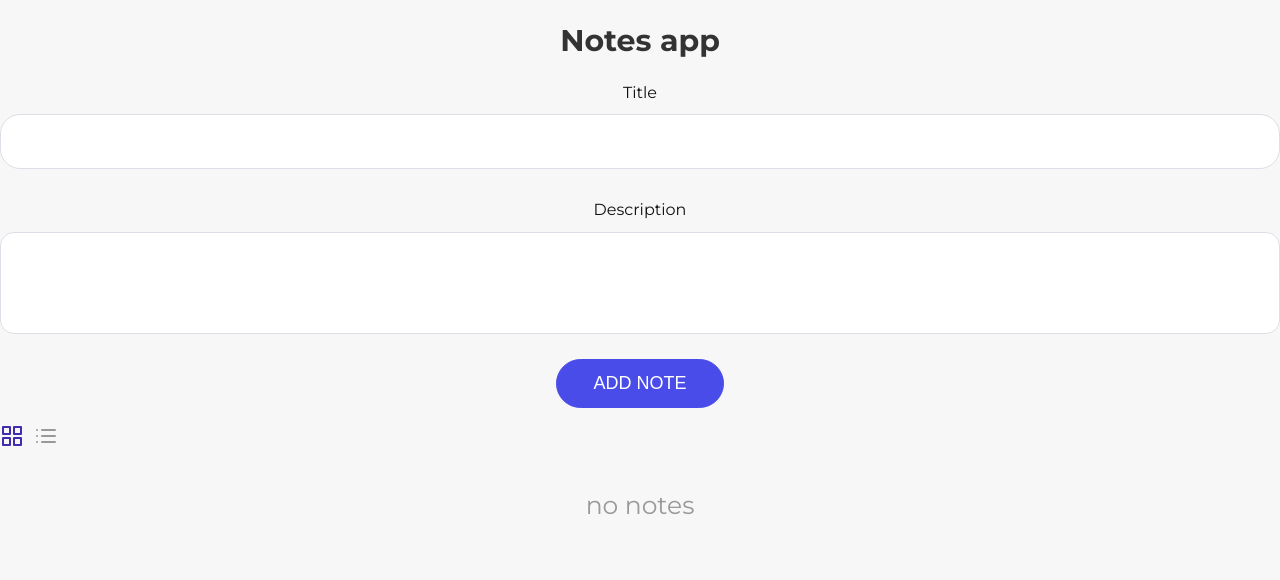
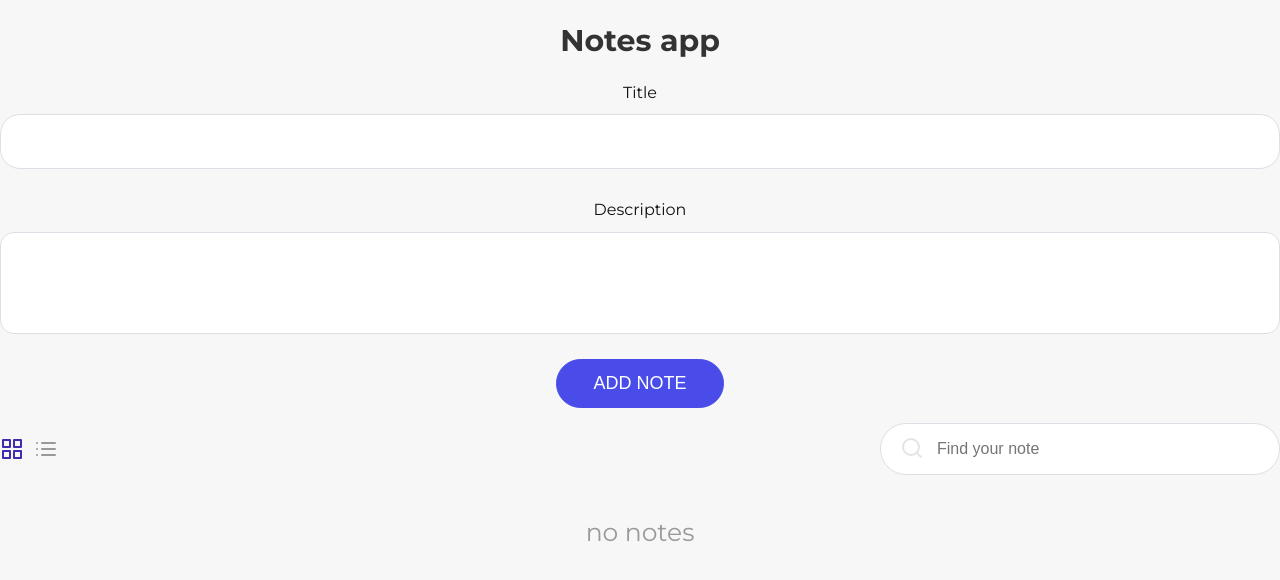
Before and after one commit to antmedwedew/vue-notes, a Vue app: page / in a window 1280 px wide. Shown: the top 580 px of the page. Built offline with nearby package versions, Linux system fonts and the light colour scheme.

Commit message:
add component and functional search notes, clear scss

```diff
--- a/src/App.vue
+++ b/src/App.vue
@@ -9,12 +9,19 @@
 
           <NewNote :note="note" @addNote="addNote" />
 
-          <div class="icons-toggle">
-            <IconColumn :class="{ active: grid }" @click="grid = true" />
-            <IconGrid :class="{ active: !grid }" @click="grid = false" />
+          <div class="notes-controls">
+            <div class="notes-controls__icons">
+              <IconColumn :class="{ active: grid }" @click="grid = true" />
+              <IconGrid :class="{ active: !grid }" @click="grid = false" />
+            </div>
+            <Search
+              :value="search"
+              placeholder="Find your note"
+              @search="search = $event"
+            />
           </div>
 
-          <Notes :notes="notes" @remove="removeNote" :grid="grid" />
+          <Notes :notes="notesFilter" @remove="removeNote" :grid="grid" />
         </div>
       </section>
     </div>
@@ -25,6 +32,7 @@
 import Message from "@/components/Message.vue";
 import NewNote from "@/components/NewNote.vue";
 import Notes from "@/components/Notes.vue";
+import Search from "@/components/Search.vue";
 
 import IconColumn from "@/assets/svg/column.svg";
 import IconGrid from "@/assets/svg/grid.svg";
@@ -34,6 +42,7 @@
     Message,
     NewNote,
     Notes,
+    Search,
 
     IconColumn,
     IconGrid,
@@ -41,6 +50,7 @@
   data() {
     return {
       title: "Notes app",
+      search: "",
       message: null,
       grid: true,
       notes: [],
@@ -49,6 +59,23 @@
         description: "",
       },
     };
+  },
+  computed: {
+    notesFilter() {
+      let array = this.notes;
+      let search = this.search;
+
+      if (!search) return array;
+      // small
+      search = search.trim().toLowerCase();
+      // filter
+      array = array.filter((item) => {
+        if (item.title.toLowerCase().indexOf(search) !== -1) {
+          return item;
+        }
+      });
+      return array;
+    },
   },
   methods: {
     addNote() {
@@ -81,7 +108,10 @@
 .title {
   text-align: center;
 }
-.icons-toggle {
+.notes-controls {
+  display: flex;
+  justify-content: space-between;
+  align-items: center;
   margin-top: 15px;
 
   svg {
--- a/src/assets/scss/common.scss
+++ b/src/assets/scss/common.scss
@@ -4,11 +4,5 @@
 @import "common/title";
 // Контролы
 @import "common/controls";
-// Линки
-@import "common/link";
 // Кнопки
 @import "common/buttons";
-// Меню
-@import "common/navbar";
-// Таблица
-@import "common/table";
--- a/src/assets/scss/common/link.scss
+++ /dev/null
@@ -1,17 +0,0 @@
-.link {
-  cursor: pointer;
-  border-bottom: 1px solid #9aa4d6;
-  color: #4343aa;
-  &.linkWhite {
-    border-bottom: 1px solid #ffffff;
-    color: #ffffff;
-  }
-  &.linkFalse {
-    border-bottom: 1px solid #b53f3f;
-    color: #b53f3f;
-  }
-  &.linkTrue {
-    border-bottom: 1px solid #7bd782;
-    color: #7bd782;
-  }
-}
--- a/src/assets/scss/common/navbar.scss
+++ /dev/null
@@ -1,42 +0,0 @@
-.navbar {
-  position: fixed;
-  top: 0;
-  left: 0;
-  right: 0;
-  z-index: 99;
-  padding: 20px 0;
-  background-color: #ffffff;
-  box-shadow: 0px 3px 10px rgba(0, 0, 0, 0.1);
-  &.logo {
-    font-size: 24px;
-  }
-}
-
-.navbar-content {
-  display: flex;
-  align-items: center;
-  justify-content: space-between;
-}
-
-.navbar-list {
-  display: flex;
-  align-items: center;
-  justify-content: center;
-}
-
-.navbar-item {
-  margin-right: 30px;
-  cursor: pointer;
-  &:last-child {
-    margin-right: 0;
-  }
-}
-
-.navbar-link {
-  display: block;
-  color: #aaaad5;
-  // active link
-  &.active {
-    color: #4343aa;
-  }
-}
--- a/src/assets/scss/common/table.scss
+++ /dev/null
@@ -1,27 +0,0 @@
-// Default table
-table {
-  width: 100%;
-  line-height: 1.5em;
-  border-collapse: separate;
-  border-spacing: 0 34px;
-  thead th {
-    padding: 20px 22px;
-    white-space: nowrap;
-    font-size: 22px;
-    cursor: pointer;
-  }
-  td {
-    padding: 20px;
-  }
-  tbody tr {
-    background-color: #ffffff;
-    font-weight: 600;
-    transition: all .25s cubic-bezier(.02,.01,.47,1);
-    box-shadow: 0 30px 30px rgba(0,0,0,.02);
-    &:hover {
-      box-shadow: 0 30px 30px rgba(0,0,0,.04);
-      transform: translate(0,-6px);
-      transition-delay: 0s !important;
-    }
-  }
-}
--- /dev/null
+++ b/src/components/Search.vue
@@ -0,0 +1,66 @@
+<template>
+  <div class="wrapper__search">
+    <!-- Search -->
+    <IconSearch class="search-icon" />
+    <!-- Search input -->
+    <input type="text" :placeholder="placeholder" v-model="search" />
+  </div>
+</template>
+
+
+<script>
+import IconSearch from "@/assets/svg/search.svg";
+
+export default {
+  components: {
+    IconSearch,
+  },
+
+  props: {
+    value: {
+      type: String,
+      required: true,
+    },
+    placeholder: {
+      type: String,
+      default: "Search",
+    },
+  },
+  data() {
+    return { search: this.value };
+  },
+  watch: {
+    search(val) {
+      this.$emit("search", val);
+    },
+  },
+};
+</script>
+
+
+<style lang="scss" scoped>
+svg {
+  color: #e4e4e4;
+}
+
+/* Search */
+.wrapper__search {
+  position: relative;
+}
+
+.search-icon {
+  top: 13px;
+  left: 20px;
+  position: absolute;
+}
+
+input {
+  padding: 16px 16px 16px 56px !important;
+  margin-bottom: 0px;
+  border-radius: 30px;
+  color: #909399;
+  font-size: 16px;
+  min-width: 400px;
+  height: auto;
+}
+</style>
```
Also changed, not shown: src/assets/scss/common/status.scss (deleted, +0 -22 lines), src/assets/svg/search.svg (added).
